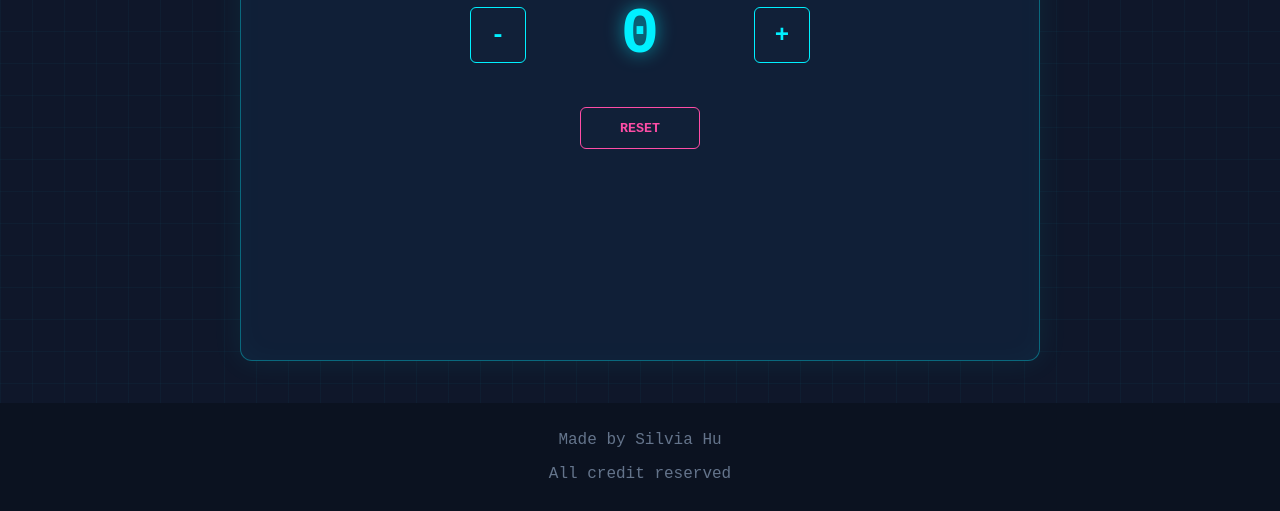
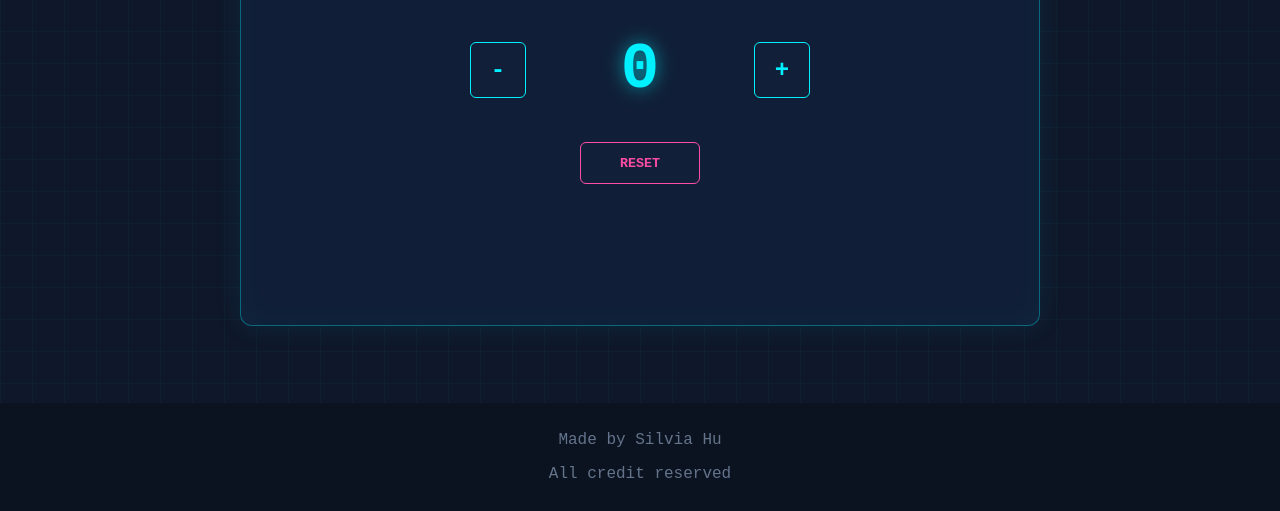
Before and after one commit to yatomon96/counter-js, a plain HTML site: page index.html in a window 1280 px wide. Shown: the part 289-800 px from the top of the page. Drawn offline with Linux system fonts and the light colour scheme.

Commit message:
modifiche grafiche

```diff
--- a/assets/css/style.css
+++ b/assets/css/style.css
@@ -18,7 +18,7 @@ body {
 
 .main {
     width: min(800px, calc(100% - 32px));
-    min-height: 500px;
+    min-height: 430px;
     padding: 50px 24px;
     border: 1px solid rgba(0, 240, 255, 0.35);
     border-radius: 12px;
```
